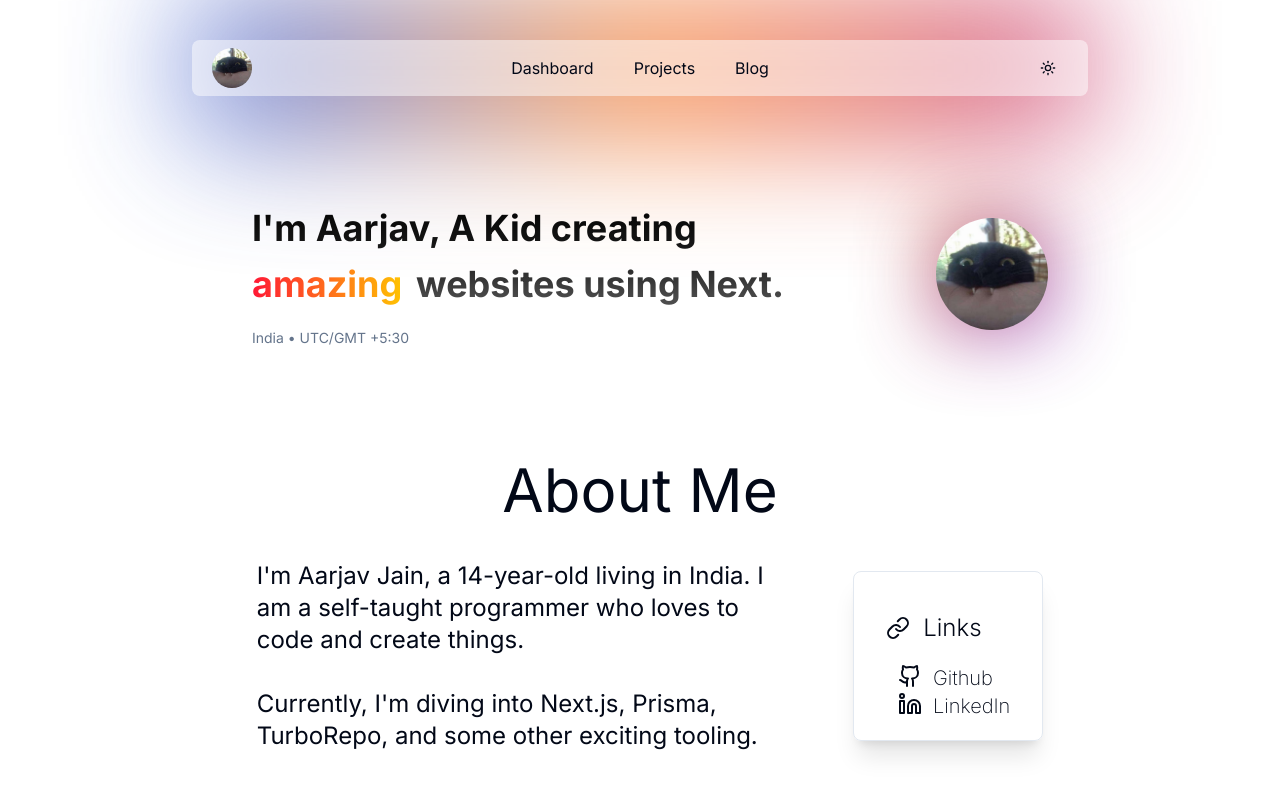
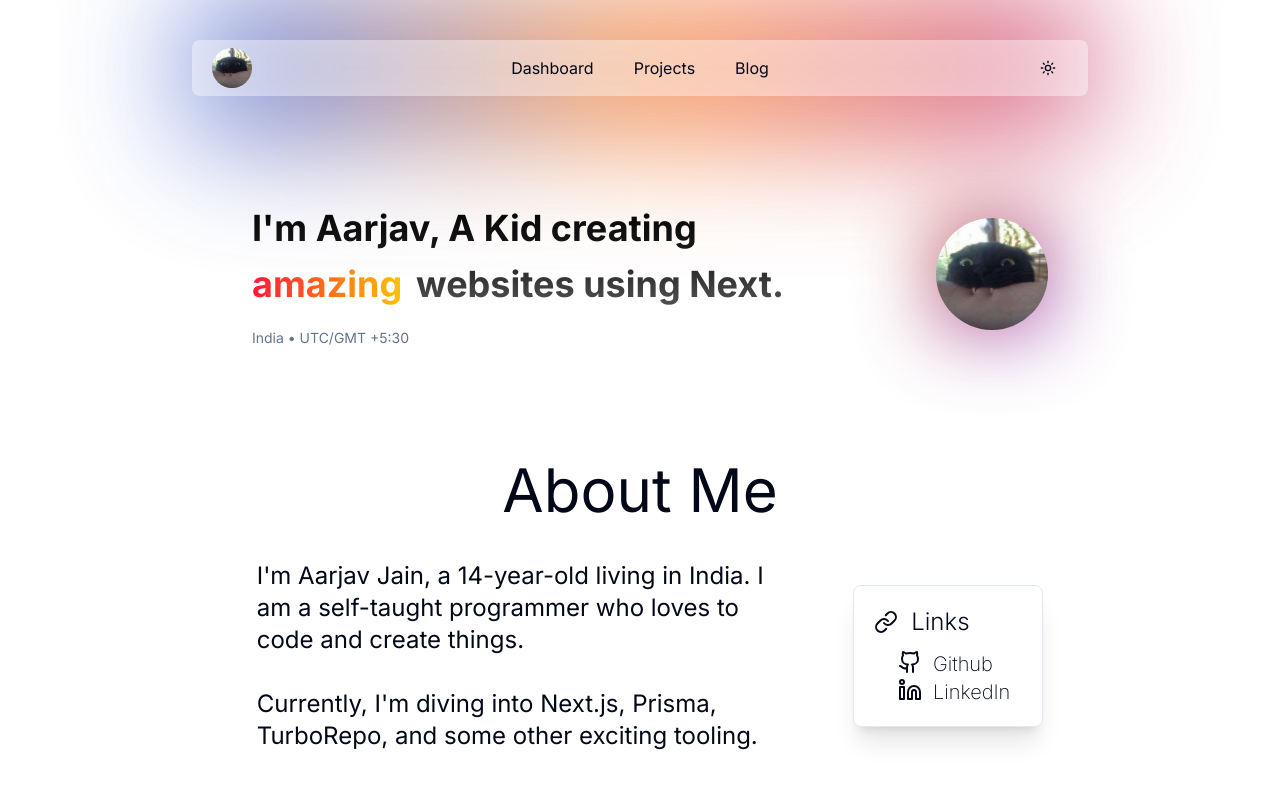
Before and after one commit to BeanieMen/portfolio, a Next.js app: page / in a window 1280 px wide. Shown: the top 794 px of the page. Built offline with nearby package versions, Linux system fonts and the light colour scheme.

Commit message:
yayayayayay

```diff
--- a/app/components/HomeComps/About.tsx
+++ b/app/components/HomeComps/About.tsx
@@ -21,7 +21,7 @@ const AboutMe = () => {
 
                 <div className="flex flex-col border items-center my-auto shadow-xl rounded-lg dark:shadow-none max-h-fit  p-5 max-w-fit ">
                     <div>
-                        <div className="p-5 px-3 justify-start text-2xl font-light flex items-center max-w-sm">
+                        <div className="pb-3 justify-start text-2xl font-light flex items-center max-w-sm">
                             <LinkIcon /> &nbsp; Links
                         </div>
 
--- a/app/components/Navbar.tsx
+++ b/app/components/Navbar.tsx
@@ -40,7 +40,7 @@ export default function Navbar() {
         <div className='absolute inset-0 flex items-center justify-center -z-50'>
           <div className='w-full h-full bg-gradient-to-r from-blue-700 via-orange-500 to-pink-700 opacity-75 blur-3xl' />
         </div>
-        <div className={`sm:max-w-3xl md:max-w-4xl w-[80vw] h-14 my-10 rounded-lg bg-white dark:bg-black bg-opacity-50 grid ${isDesktop ? 'grid-cols-3' : 'grid-cols-2'} justify-between items-center`}>
+        <div className={`sm:max-w-3xl md:max-w-4xl w-[80vw] h-14 my-10 rounded-lg bg-white dark:bg-black bg-opacity-40 dark:bg-opacity-40 grid ${isDesktop ? 'grid-cols-3' : 'grid-cols-2'} justify-between items-center`}>
           <div>
             <Link href="/">
               <Image
```
